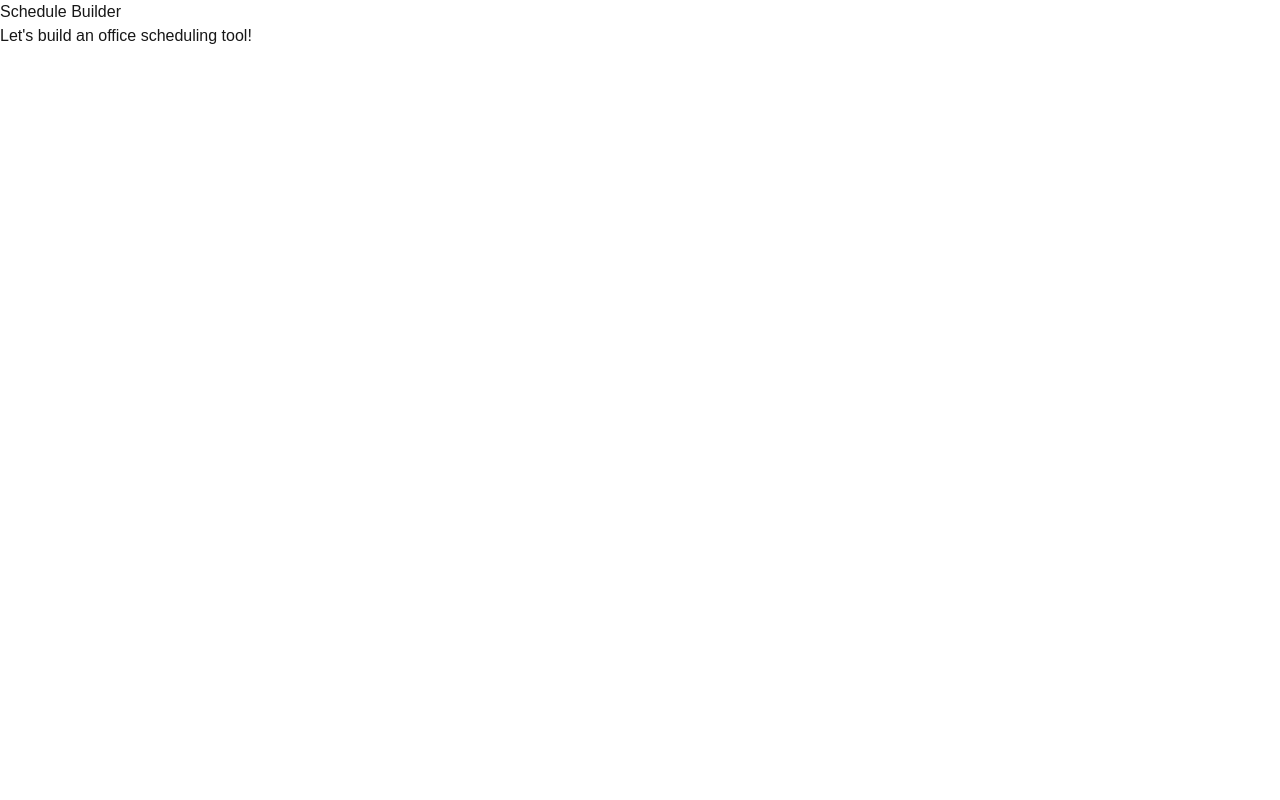
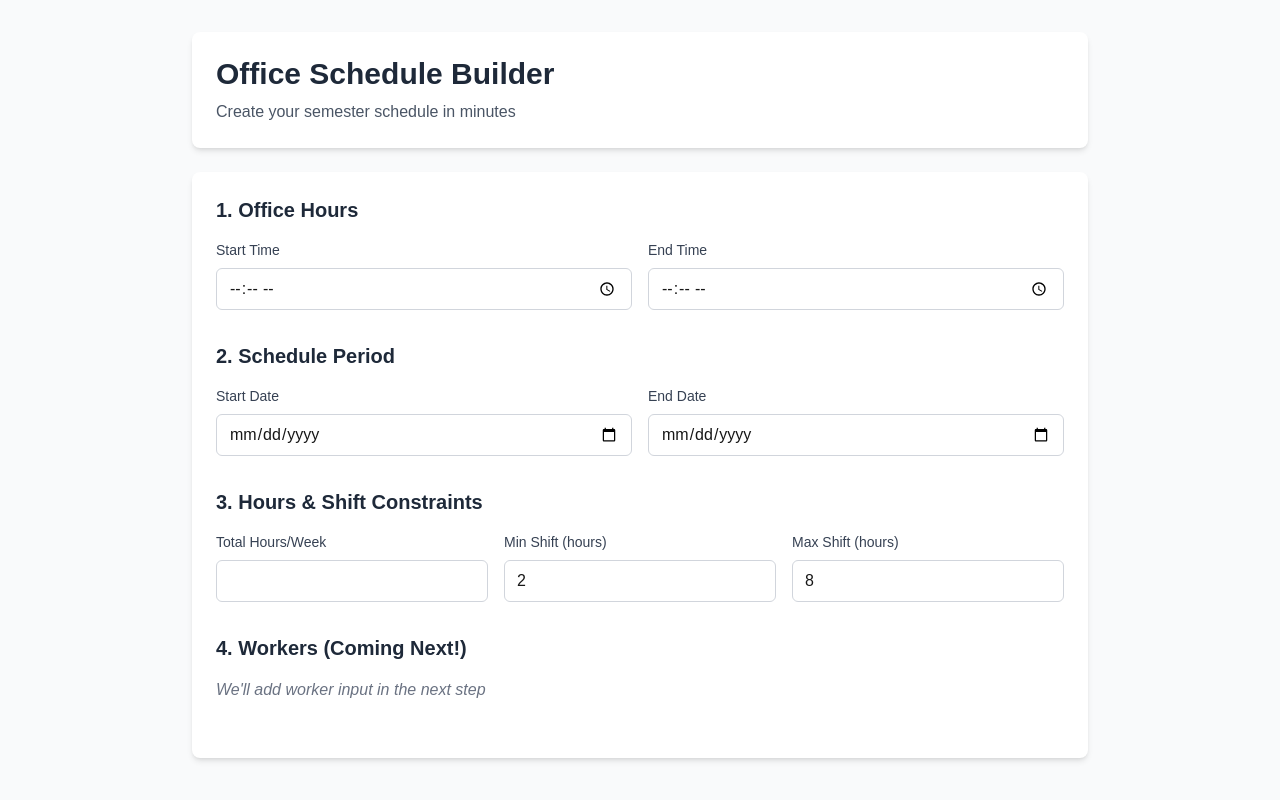
Before and after one commit to ArsalanAnwer0/schedule-builder, a Next.js app: page / in a window 1280 px wide. Built offline with nearby package versions, Linux system fonts and the light colour scheme.

Commit message:
Connect all form inputs to React state

```diff
--- a/app/page.jsx
+++ b/app/page.jsx
@@ -1,10 +1,175 @@
+'use client';
 import Image from "next/image";
 
+import { useState } from 'react';
+
+
 export default function Home() {
+  // State for form data
+  const [formData, setFormData] = useState({
+    officeStartTime: '',
+    officeEndTime: '',
+    scheduleStartDate: '',
+    scheduleEndDate: '',
+    totalHoursPerWeek: '',
+    minShiftLength: 2,
+    maxShiftLength: 8
+  });
+
+  // This function will run when inputs change
+
+  const handleInputChange = (field, value) => {
+    setFormData({
+      ...formData,  // Keep all existing data
+      [field]: value  // Update only the changed field
+    });
+  };
+
+  // console.log('Current form data:', formData);
+
   return (
-    <div>
-      <h1>Schedule Builder</h1>
-      <p>Let's build an office scheduling tool!</p>
+    <div className="min-h-screen bg-gray-50 py-8 px-4">
+      <div className="max-w-4xl mx-auto">
+
+        {/* Header */}
+        <div className="bg-white rounded-lg shadow-md p-6 mb-6">
+          <h1 className="text-3xl font-bold text-gray-800">
+            Office Schedule Builder
+          </h1>
+          <p className="text-gray-600 mt-2">
+            Create your semester schedule in minutes
+          </p>
+        </div>
+
+        {/* Form Container */}
+        <div className="bg-white rounded-lg shadow-md p-6">
+          <form>
+
+            {/* Section 1: Office Hours */}
+            <div className="mb-8">
+              <h2 className="text-xl font-semibold text-gray-800 mb-4">
+                1. Office Hours
+              </h2>
+
+              <div className="grid grid-cols-2 gap-4">
+                <div>
+                  <label className="block text-sm font-medium text-gray-700 mb-2">
+                    Start Time
+                  </label>
+                  <input
+                    type="time"
+                    className="w-full px-3 py-2 border border-gray-300 rounded-md"
+                    value={formData.officeStartTime}
+                    onChange={(e) => handleInputChange('officeStartTime', e.target.value)}
+                  />
+                </div>
+
+                <div>
+                  <label className="block text-sm font-medium text-gray-700 mb-2">
+                    End Time
+                  </label>
+                  <input
+                    type="time"
+                    className="w-full px-3 py-2 border border-gray-300 rounded-md"
+                    value={formData.officeEndTime}
+                    onChange={(e) => handleInputChange('officeEndTime', e.target.value)}
+                  />
+                </div>
+              </div>
+            </div>
+
+            {/* Section 2: Schedule Period */}
+            <div className="mb-8">
+              <h2 className="text-xl font-semibold text-gray-800 mb-4">
+                2. Schedule Period
+              </h2>
+
+              <div className="grid grid-cols-2 gap-4">
+                <div>
+                  <label className="block text-sm font-medium text-gray-700 mb-2">
+                    Start Date
+                  </label>
+                  <input
+                    type="date"
+                    className="w-full px-3 py-2 border border-gray-300 rounded-md"
+                    value={formData.scheduleStartDate}
+                    onChange={(e) => handleInputChange('scheduleStartDate', e.target.value)}
+                  />
+                </div>
+
+                <div>
+                  <label className="block text-sm font-medium text-gray-700 mb-2">
+                    End Date
+                  </label>
+                  <input
+                    type="date"
+                    className="w-full px-3 py-2 border border-gray-300 rounded-md"
+                    value={formData.scheduleEndDate}
+                    onChange={(e) => handleInputChange('scheduleEndDate', e.target.value)}
+                  />
+                </div>
+              </div>
+            </div>
+
+            {/* Section 3: Hours & Constraints */}
+            <div className="mb-8">
+              <h2 className="text-xl font-semibold text-gray-800 mb-4">
+                3. Hours & Shift Constraints
+              </h2>
+
+              <div className="grid grid-cols-3 gap-4">
+                <div>
+                  <label className="block text-sm font-medium text-gray-700 mb-2">
+                    Total Hours/Week
+                  </label>
+                  <input
+                    type="number"
+                    className="w-full px-3 py-2 border border-gray-300 rounded-md"
+                    value={formData.totalHoursPerWeek}
+                    onChange={(e) => handleInputChange('totalHoursPerWeek', e.target.value)}
+                  />
+                </div>
+
+                <div>
+                  <label className="block text-sm font-medium text-gray-700 mb-2">
+                    Min Shift (hours)
+                  </label>
+                  <input
+                    type="number"
+                    className="w-full px-3 py-2 border border-gray-300 rounded-md"
+                    value={formData.minShiftLength}
+                    onChange={(e) => handleInputChange('minShiftLength', e.target.value)}
+                  />
+                </div>
+
+                <div>
+                  <label className="block text-sm font-medium text-gray-700 mb-2">
+                    Max Shift (hours)
+                  </label>
+                  <input
+                    type="number"
+                    className="w-full px-3 py-2 border border-gray-300 rounded-md"
+                    value={formData.maxShiftLength}
+                    onChange={(e) => handleInputChange('maxShiftLength', e.target.value)}
+                  />
+                </div>
+              </div>
+            </div>
+
+            {/* Placeholder for Workers Section */}
+            <div className="mb-8">
+              <h2 className="text-xl font-semibold text-gray-800 mb-4">
+                4. Workers (Coming Next!)
+              </h2>
+              <p className="text-gray-500 italic">
+                We'll add worker input in the next step
+              </p>
+            </div>
+
+          </form>
+        </div>
+
+      </div>
     </div>
   );
 }
```
